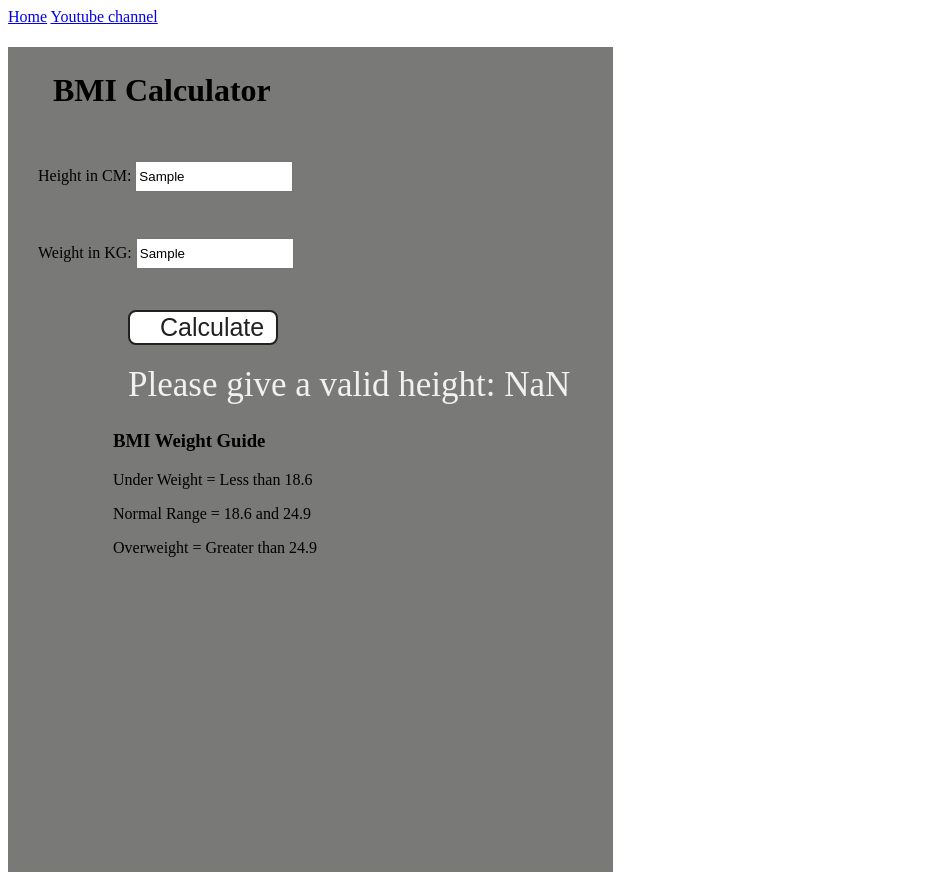
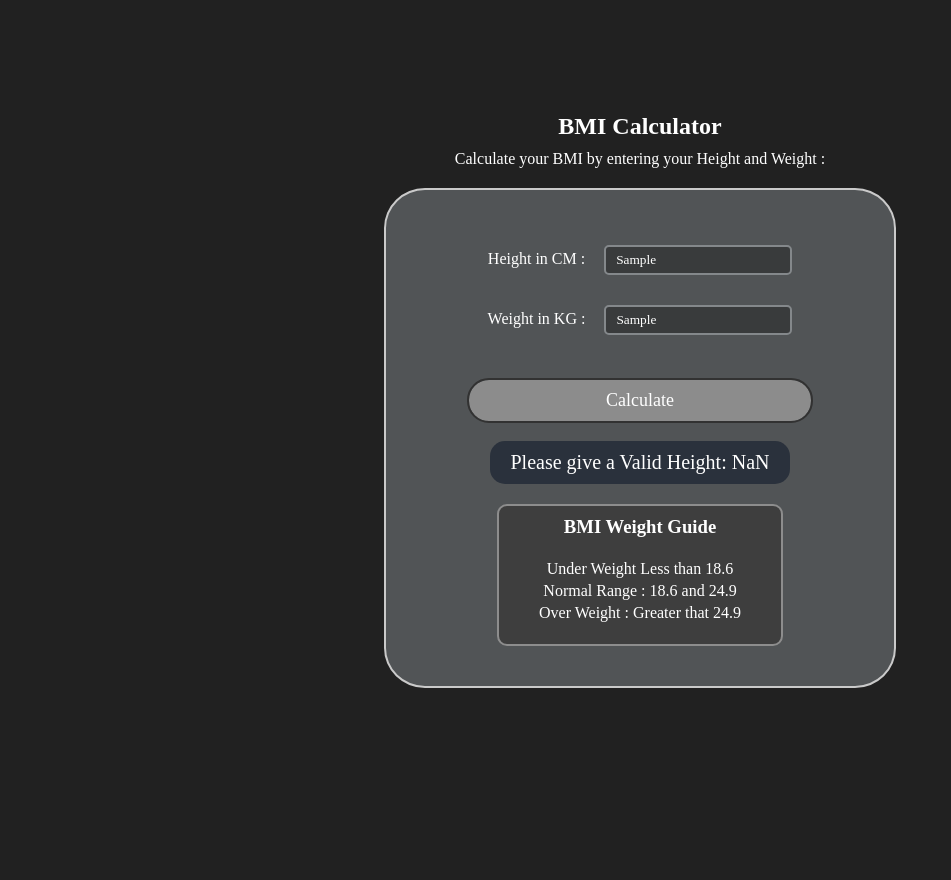
Before and after one commit to Yashx18/JavaScript-Programming, a plain HTML site: page Practice-Projects/Project 2/index.html in a window 1280 px wide. Both pictures are taken after typing "Sample", "Sample" into the empty fields and a click on the button "Calculate". Shown: the whole page, without its empty margins (0-951 px from the left). After the commit the page ends 800 px from the top, so only its background shows below. Drawn offline with Linux system fonts and the light colour scheme; a web font is replaced by a local one.

Commit message:
BMI Calculator Project

```diff
--- a/Practice-Projects/Project 1/style.css
+++ b/Practice-Projects/Project 1/style.css
@@ -1,3 +1,73 @@
+*{
+    padding: 0;
+    margin: 0;
+    font-family: Verdana, Geneva, Tahoma, sans-serif;
+}
+
+.container{
+    width: 100%;
+    height: 100vh;
+    display: flex;
+    align-items: center;
+    justify-content: flex-end;
+    background-color: #212121;
+    color: #fff;
+    flex-direction: column;
+}
+.container p{
+    margin-bottom: 20px;
+    font-weight: 600;
+    color: aliceblue;
+}
+
+.options-box{
+    /* position: absolute; */
+    width: 50%;
+    padding: 10px;
+    border: 2px solid white;
+    border-radius: 30px;
+    margin-bottom: 60px;
+    display: flex;
+    align-items: center;
+    justify-content: space-around;
+    background-color: #212121;
+    box-shadow: rgba(0, 0, 0, 0.25) 0px 54px 55px, rgba(0, 0, 0, 0.12) 0px -12px 30px, rgba(0, 0, 0, 0.12) 0px 4px 6px, rgba(0, 0, 0, 0.17) 0px 12px 13px, rgba(0, 0, 0, 0.09) 0px -3px 5px;;
+}
+
+.color{
+    width: 4%;
+    padding: 15px 1px;
+    border-radius: 100px;
+    cursor: pointer;
+}
+
+#red{
+    background-color: red;
+}
+#green{
+    background-color: green;
+
+}
+#pink{
+    background-color: pink;
+
+}
+#violet{
+    background-color: violet;
+
+}
+#brown{
+    background-color: brown;
+
+}
+
+
+
+
+
+
+
+
 html {
     margin: 0;
 }
--- a/Practice-Projects/Project 2/index.html
+++ b/Practice-Projects/Project 2/index.html
@@ -1,34 +1,38 @@
 <!DOCTYPE html>
 <html lang="en">
 <head>
-    <meta charset="UTF-8" />
-    <meta name="viewport" content="width=device-width, initial-scale=1.0" />
-    <meta http-equiv="X-UA-Compatible" content="ie=edge" />
-    <link rel="stylesheet" href="style.css" />
-    <link rel="stylesheet" href="../styles.css" />
+  <meta charset="UTF-8">
+  <meta name="viewport" content="width=device-width, initial-scale=1.0">
+  <link rel="stylesheet" href="style.css">
   <title>BMI Calculator</title>
 </head>
 <body>
-    <nav>
-      <a href="/" aria-current="page">Home</a>
-      <a target="_blank" href="https://www.youtube.com/@chaiaurcode"
-        >Youtube channel</a
-      >
-    </nav>
-    <div class="container">
-      <h1>BMI Calculator</h1>
-      <form>
-        <p><label>Height in CM: </label><input type="text" id="height" /></p>
-        <p><label>Weight in KG: </label><input type="text" id="weight" /></p>
-        <button>Calculate</button>
-        <div id="results"></div>
-        <div id="weight-guide">
+  <div class="container flex-center">
+    <div class="content flex-center flex-dir-column">
+      <h2>BMI Calculator</h2>
+      <p>Calculate your BMI by entering your Height and Weight :</p>
+      <form action="#" class="flex-center flex-dir-column">
+        <div class="height input-section">
+          <label for="height" >Height in CM :</label>
+          <input type="text" id="height" >
+        </div>
+        <div class="weight input-section">
+          <label for="weight">Weight in KG :</label>
+          <input type="text" id="weight">
+        </div>
+        <button type="submit">Calculate</button>
+        <div class="result" id="result"></div>
+        <div class="weight-guide flex-center flex-dir-column">
           <h3>BMI Weight Guide</h3>
-          <p>Under Weight = Less than 18.6</p>
-          <p>Normal Range = 18.6 and 24.9</p>
-          <p>Overweight = Greater than 24.9</p>
+          <ul>
+            <li>Under Weight Less than 18.6</li>
+            <li>Normal Range : 18.6 and 24.9</li>
+            <li>Over Weight : Greater that 24.9</li>
+          </ul>
         </div>
       </form>
+
+    </div>
   </div>
 </body>
 <script src="script.js"></script>
--- a/Practice-Projects/Project 2/script.js
+++ b/Practice-Projects/Project 2/script.js
@@ -1,29 +1,28 @@
 const form = document.querySelector('form');
-// This useCase will give you empty values.
-// const height = parseInt(document.querySelector('#height').value)
 
-form.addEventListener('submit', (event) => {
-  event.preventDefault();
+form.addEventListener('submit', (e) => {
+  e.preventDefault()
 
-  const height = parseInt(document.querySelector('#height').value);
-  const weight = parseInt(document.querySelector('#weight').value);
-  const results = document.querySelector('#results');
-
-  if (height === '' || height <= 0 || isNaN(height)) {
-    results.innerHTML = `Please give a valid height: ${height}`;
-  } else if (weight === '' || weight <= 0 || isNaN(weight)) {
-    results.innerHTML = `Please give a valid weight: ${weight}`;
+  const height = parseInt(document.getElementById('height').value);
+  const weight = parseInt(document.getElementById('weight').value);
+  const results = document.getElementById('result');
+  // console.log(height);
+  // console.log(weight);
+  if (height === '' || isNaN(height) || height <= 0) {
+    results.innerHTML = `Please give a Valid Height: ${height}`;
+  } else if (weight === '' || isNaN(weight) || weight <= 0) {
+    results.innerHTML = `Please give a Valid Weight: ${weight}`
   } else {
+    //Formula to Calculate BMI
     const bmi = (weight / ((height * height) / 10000)).toFixed(2);
-    // Show the result.
-    if(bmi <= 18.6){
-      results.innerHTML = `<span>${bmi} "Under Weight"</span>`;
-    } else if(bmi >= 18.6 && bmi <= 24.9){
-      results.innerHTML = `<span>${bmi} "Normal Range"</span>`;
-    } else if(bmi >= 24.9){
-      results.innerHTML = `<span>${bmi} "Over weight"</span>`;
+    if (bmi <= 18.6){
+      results.innerHTML= `Under Weight: ${bmi}`
+    } else if (bmi > 18.6 && bmi < 24.9){
+       results.innerHTML= `Normal Range: ${bmi}`
+    } else if (bmi >= 24.9 ){
+      results.innerHTML= `Over Weight: ${bmi}`
     }
 
-    // results.innerHTML = `${height}`;
   }
-});
+
+})
--- a/Practice-Projects/Project 2/style.css
+++ b/Practice-Projects/Project 2/style.css
@@ -1,46 +1,111 @@
-.container {
-    width: 575px;
-    height: 825px;
-
-    background-color: #797978;
-    padding-left: 30px;
+@font-face {
+  font-family: Poppins;
+  src: url(/20_Projects_Folder/fonts/Poppins/Poppins-Light.ttf);
 }
-  #height,
-  #weight {
-    width: 150px;
-    height: 25px;
+@font-face {
+  font-family: OpenSans;
+  src: url(/20_Projects_Folder/fonts/Open_Sans/OpenSans-VariableFont_wdth\,wght.ttf);
+}
+*{
+  padding: 0;
+  margin: 0;
+  box-sizing: border-box;
+  font-family: Poppins, OpenSans;
+}
+.flex{
+  display: flex;
+}
+.flex-center{
+  display: flex;
+  align-items: center;
+  justify-content: center;
+}
+.flex-dir-column{
+  flex-direction: column;
+}
+body{
+  background-color: #212121;
+  color: #fff;
+}
+.container{
+  width: 100%;
+  height: 100vh;
+}
+.content{
+  /* border: 1px solid #fff; */
+  width: 100%;
+}
+.content > p{
+  /* background-color: red; */
+  margin: 10px 0px 20px;
+}
+.content form{
+  border: 2px solid #cacaca;
+  background-color: #515456;
+  padding: 40px;
+  border-radius: 8%;
+  width: 40%;
+}
+.input-section {
+  margin: 15px 0px;
+}
+.input-section input{
+  margin-left: 15px;
+  background-color: #393b3c;
+  border: 2px solid hsl(200, 3%, 53%);
+  color: #fff;
+  padding: 5px 10px;
+  border-radius: 5px;
+}
+.input-section input:focus{
+  outline: 2px solid hsl(0, 0%, 70%);
+}
+button{
+  background-color: hsl(0, 0%, 55%);
+  color: #fff;
+  border: none;
+  font-size: large;
+  padding: 10px 0px;
+  width: 80%;
+  border-radius: 20px;
+  cursor: pointer;
   margin-top: 30px;
 }
-
-  #weight-guide {
-    margin-left: 75px;
-    margin-top: 25px;
+button:hover{
+  background-color:hsl(0, 0%, 60%);
 }
-
-  #results {
-    font-size: 35px;
-    margin-left: 90px;
-    margin-top: 20px;
-    color: rgb(241, 241, 241);
+button:focus{
+  outline: 2px solid rgb(50, 50, 50);
 }
-
-  button {
-    width: 150px;
-    height: 35px;
-    margin-left: 90px;
-    margin-top: 25px;
-    background-color: #fff;
-    padding: 1px 30px;
-    border-radius: 8px;
-    color: #212121;
-    text-decoration: none;
-    border: 2px solid #212121;
-
-    font-size: 25px;
+button:active{
+  background-color: hsl(0, 0%, 43%);
 }
-
-  h1 {
-    padding-left: 15px;
-    padding-top: 25px;
+.result p{
+  visibility: hidden;
+}
+.result p.show{
+  visibility: visible;
+}
+.result{
+  background-color: #2a313c;
+  padding: 10px 20px;
+  font-size: 20px;
+  border-radius: 15px;
+  margin: 20px 0px;
+  position: relative;
 
 }
+.weight-guide{
+  background-color: #3e3e3e;
+  padding: 10px 40px 20px;
+  border-radius: 10px;
+  border: 2px solid #8d8d8d;
+}
+.weight-guide h3{
+  margin-bottom: 20px;
+}
+.weight-guide li{
+  text-align: center;
+  list-style: none;
+  padding: 2px 0px;
+}
```
Also changed, not shown: Practice-Projects/Project 1/index.html (+19 -31 lines), Practice-Projects/Project 1/script.js (+40 -29 lines). Lines whose indentation alone changed are shown as unchanged.
